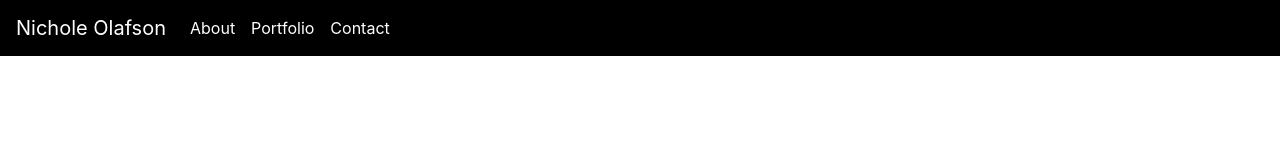
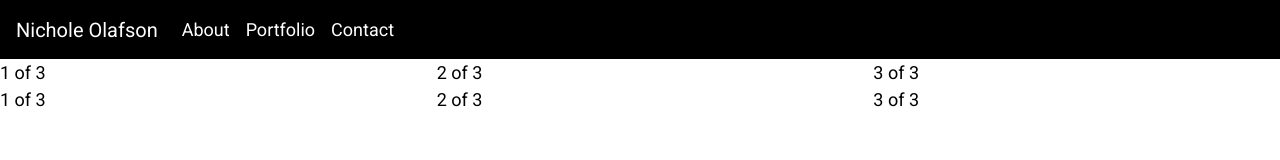
Before and after one commit to olafsonn/olafsonn.github.io, a plain HTML site: page responsiveportfolio/portfolio.html in a window 1280 px wide. Drawn offline with nearby package versions, Linux system fonts and the light colour scheme.

```diff
--- a/responsiveportfolio/index.css
+++ b/responsiveportfolio/index.css
@@ -10,3 +10,7 @@
     a:hover {
         color: pink;
       }
+body {
+  font-family: 'Roboto', sans-serif;
+  font-size: large;
+  color: black;
--- a/responsiveportfolio/portfolio.html
+++ b/responsiveportfolio/portfolio.html
@@ -4,6 +4,9 @@
 <head>
  <!--Bootstrap Stylesheet Link-->
  <link rel="stylesheet" href="https://stackpath.bootstrapcdn.com/bootstrap/4.4.1/css/bootstrap.min.css" integrity="sha384-Vkoo8x4CGsO3+Hhxv8T/Q5PaXtkKtu6ug5TOeNV6gBiFeWPGFN9MuhOf23Q9Ifjh" crossorigin="anonymous">
+
+ <!--Roboto Font Google Fonts-->
+ <link href="https://fonts.googleapis.com/css2?family=Roboto&display=swap" rel="stylesheet">
 
  <!--CSS-->
  <link rel="stylesheet" type="text/css" href="index.css">
@@ -30,6 +33,37 @@
     </div>
   </nav></div>
 
+
+<!--Grid-->
+<div class="container">
+  </div>
+  <div class="row">
+    <div class="col-md-4">
+      1 of 3
+    </div>
+    <div class="col-md-4">
+      2 of 3
+    </div>
+    <div class="col-md-4">
+      3 of 3
+    </div>
+  </div>
+</div>
+<div class="container">
+</div>
+<div class="row">
+  <div class="col-md-4">
+    1 of 3
+  </div>
+  <div class="col-md-4">
+    2 of 3
+  </div>
+  <div class="col-md-4">
+    3 of 3
+  </div>
+</div>
+</div>
+
 </head>
 </body>
 </html>
```
Also changed, not shown: responsiveportfolio/index.html (+15 -10 lines), responsiveportfolio/Project.jpg (added).
